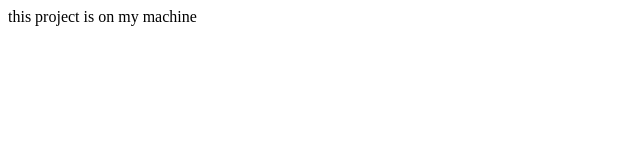
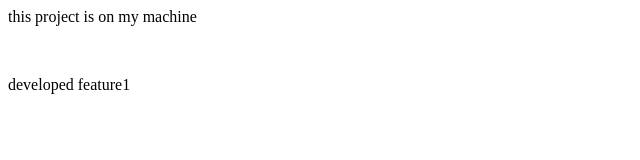
Before and after one commit to yugetcodes/git-init-demo, a plain HTML site: page index.html in a window 1280 px wide. Shown: the whole page, without its empty margins (0-640 px from the left). Drawn offline with Linux system fonts and the light colour scheme.

Commit message:
developed feature1

```diff
--- a/index.html
+++ b/index.html
@@ -1 +1,3 @@
 <p>this project is on my machine</p>
+<br>
+<p>developed  feature1</p>
```
